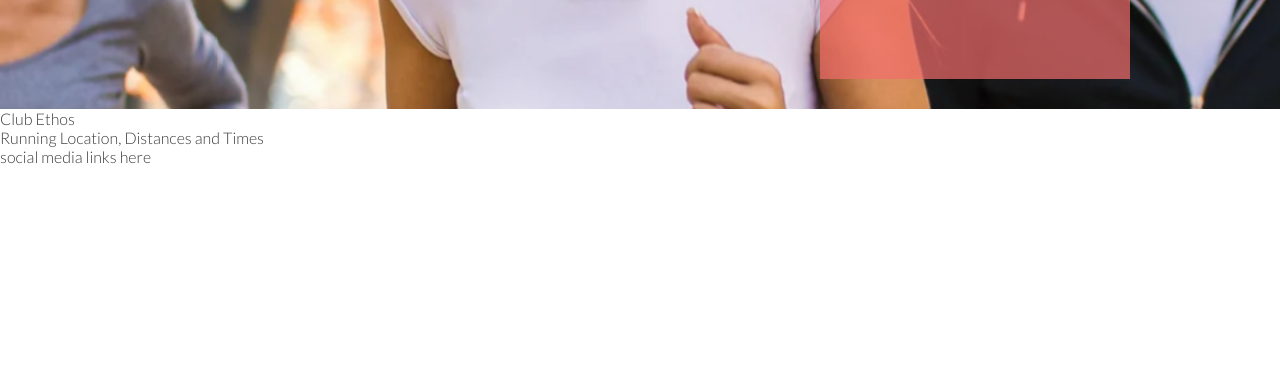
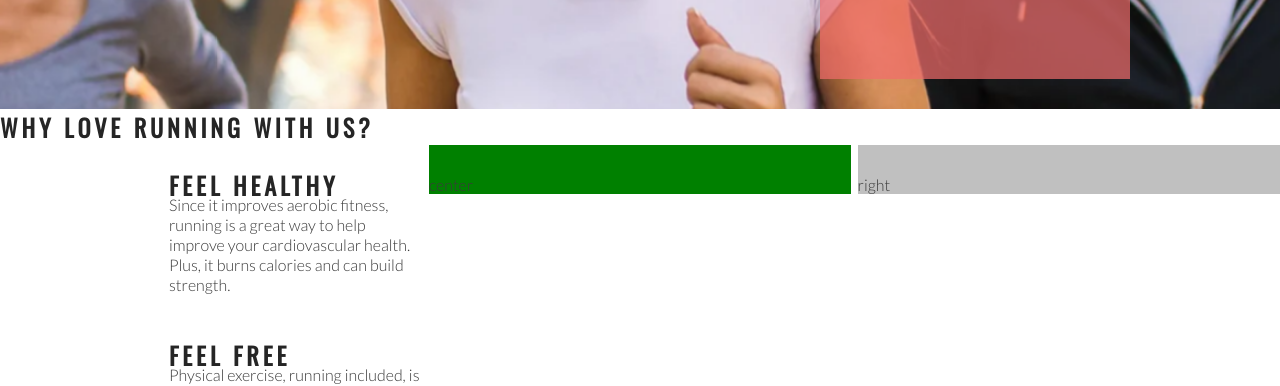
Before and after one commit to DouniaBK/love_running, a plain HTML site: page index.html in a window 1280 px wide. Shown: the part 566-952 px from the top of the page. Before the commit the page ends 800 px from the top, so only its background shows below. Drawn offline with nearby package versions, Linux system fonts and the light colour scheme.

Commit message:
add club ethos styling

```diff
--- a/assets/css/style.css
+++ b/assets/css/style.css
@@ -24,6 +24,7 @@ h1, h2 {
 #logo {
     float: left;
     font-size: 280%;
+    margin-left: 30px;
 }
 
 /* navigation links */
@@ -111,3 +112,42 @@ animation-fill-mode:forwards;
 
     position: absolute;
 }
+
+/*club ethos*/
+#club-ethos {
+    height: 600px;
+}
+#left-about {
+    padding-top: 30px;
+    width: 33%;
+    float: left;
+
+}
+
+#right-about {
+    padding-top: 30px;
+    width: 33%;
+    float: right;
+    background-color: silver;
+}
+
+#center-about {
+    padding-top: 30px;
+    width: 33%;
+    margin: 0 auto ;
+    background-color: green;
+}
+
+hr {
+    border-top: 1px solid #3a3a3a;
+    width: 100%;
+    margin: 5px 0;
+}
+
+.left-about-heading {
+    width: 60%;
+    float: right;
+    line-height: 20px;
+    clear: both;
+    margin-bottom: 50px;
+}
--- a/index.html
+++ b/index.html
@@ -50,7 +50,34 @@ Love Running
        </div>
 
    </section>
-   <section>Club Ethos</section>
+   <section id="club-ethos">
+      <h1> Why love running with us?</h1>
+
+      <div id="left-about">
+         <div class="left-about-heading">
+            <h2>
+             Feel Healthy
+            </h2>
+            <p> Since it improves aerobic fitness, running is a
+               great way to help improve your cardiovascular health.
+               Plus, it burns calories and can build strength.</p>
+         </div>
+         <div class="left-about-heading">
+            <h2>
+               Feel Free
+            </h2>
+            <p> Physical exercise, running included, is known to release endorphins in the brain.
+               Endorphins make you more energetic, more awake and, yes, happier.</p>
+         </div>
+      </div>
+
+      <div id="right-about">right</div>
+
+
+
+      <div id="center-about">center</div>
+
+   </section>
    <section>Running Location, Distances and Times</section>
  <footer>
     social media links here
```
